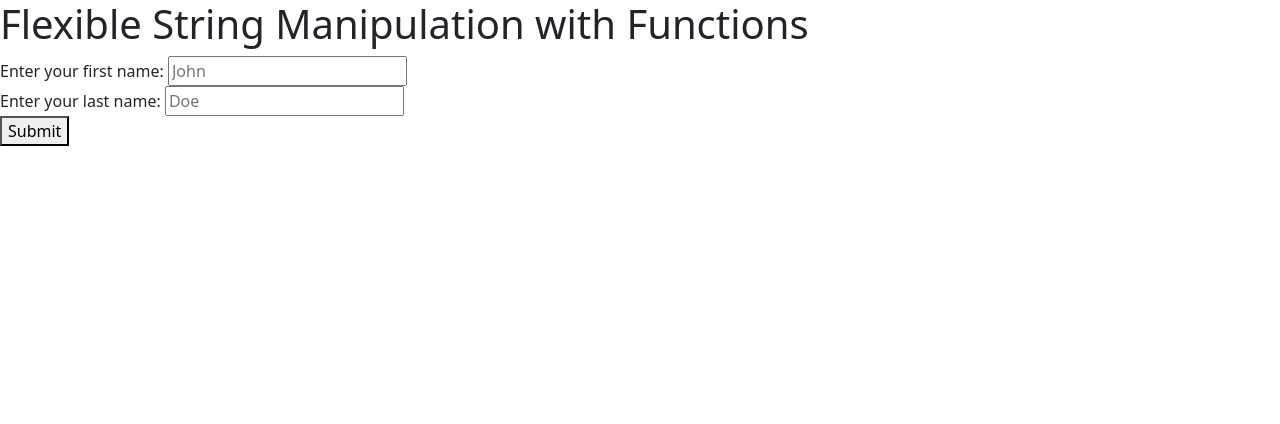
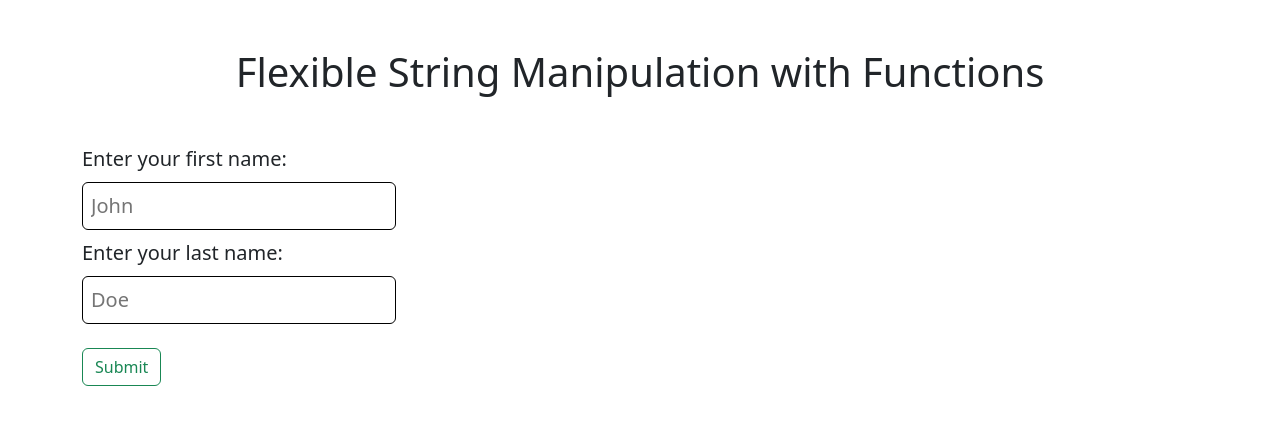
Before and after one commit to Paul-Tunda/variables-and-functions, a plain HTML site: page task-1-string-manupilation-with-functions/index.html in a window 1280 px wide. Drawn offline with nearby package versions, Linux system fonts and the light colour scheme.

Commit message:
Added basic styling to form elements

```diff
--- a/task-1-string-manupilation-with-functions/index.html
+++ b/task-1-string-manupilation-with-functions/index.html
@@ -10,25 +10,26 @@
         </style>
         <script src="index.js"></script>
     </head>
-    <body>
+    <body class=" container-lg my-5">
         <header>
-            <h1>Flexible String Manipulation with Functions</h1>
+            <h1 class="fs-1 my-5 text-center">Flexible String Manipulation with Functions</h1>
         </header>
         <main>
-            <form action="" id="my_form">
+            <form action="action-page.php" id="my_form" class="lead">
                 <div>
-                    <label for="first_name">Enter your first name: </label>
-                    <input type="text" name="first_name" id="first_name" required placeholder="John">
+                    <label for="first_name" class="d-block my-2">Enter your first name: </label>
+                    <input type="text" name="first_name" id="first_name" class="d-block my-2 p-2 border rounded border-black" required placeholder="John">
                 </div>
                 <div>
-                    <label for="last_name">Enter your last name: </label>
-                    <input type="text" name="last_name" id="last_name" required placeholder="Doe">
+                    <label for="last_name" class="d-block my-2">Enter your last name: </label>
+                    <input type="text" name="last_name" id="last_name"  class="d-block my-2 p-2 border rounded border-black" required placeholder="Doe">
                 </div>
                 <div>
-                    <button type="button" id="my_button" form="my_form">Submit</button>
+                    <button type="button" id="my_button" form="my_form" class="d-block my-4 btn btn-outline-success border rounded border-success" title="Click to submit">Submit</button>
                 </div>
                 <p id="greeting"></p>
                 <p id="name_initials"></p>
+                <small id="warning_message"></small>
             </form>
         </main>
     </body>
```
